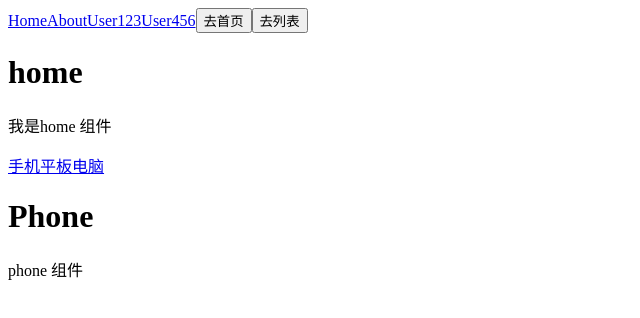
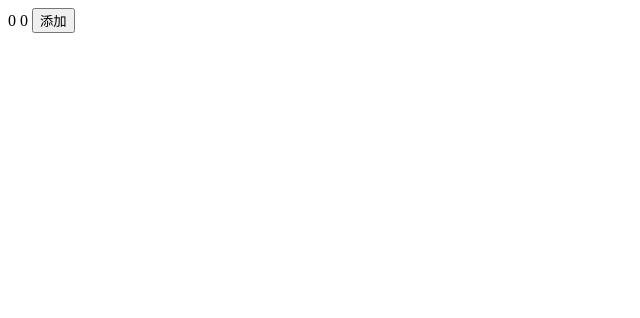
Before and after one commit to bellakongqn/vue-practice, a Vue app: page /#/home in a window 1280 px wide. Shown: the top 318 px of the page, without its empty margins (0-640 px from the left). Built offline with nearby package versions, Linux system fonts and the light colour scheme.

Commit message:
vuex-practice

```diff
--- /dev/null
+++ b/src/App4.vue
@@ -0,0 +1,40 @@
+<template>
+    <div>
+        {{count}}
+        {{oddNumber}}
+         <button @click="add">添加</button>
+    </div>
+</template>
+
+<script>
+import { mapState, mapMutations, mapActions, mapGetters } from 'vuex';
+export default {
+    computed:{
+        ...mapState({
+            count:state=>state.count.count
+        }),
+        ...mapGetters(
+            {oddNumber:'count/oddNumber'}
+        )
+    },
+    methods:{
+        // 同步
+        ...mapMutations({
+            add:'count/add'
+        }),
+        // add(){
+        //     this.$store.commit('count/add')
+        // }
+        // ...mapMutations(['count/add']) 映射为同名
+
+        // 异步操作
+        // add(){
+        //     this.$store.dispatch('count/add')
+        // },
+        // ...mapActions(
+        //     {add:'count/add'}
+        // )
+    }
+
+}
+</script>
--- /dev/null
+++ b/src/store3/count.js
@@ -0,0 +1,32 @@
+
+const state ={
+    count:0
+}
+
+const actions  = {
+    add({ state }){
+        setTimeout(() =>{
+            state.count+=1
+        }, 2000);
+    }
+}
+
+const mutations = {
+    add(state) {
+        state.count+=1
+    },
+}
+
+const getters = {
+    oddNumber:(state) =>{
+        return state.count%2===0 ? state.count : null
+    }
+}
+
+export default {
+    namespaced: true,
+    state,
+    mutations,
+    actions,
+    getters
+  }
--- /dev/null
+++ b/src/store3/index.js
@@ -0,0 +1,12 @@
+import Vue from 'vue'
+import Vuex from 'vuex'
+import count from './count'
+
+
+Vue.use(Vuex)
+
+export default new Vuex.Store({
+  modules:{
+      count,
+  }
+})
```
Also changed, not shown: src/main.js (+5 -5 lines).
